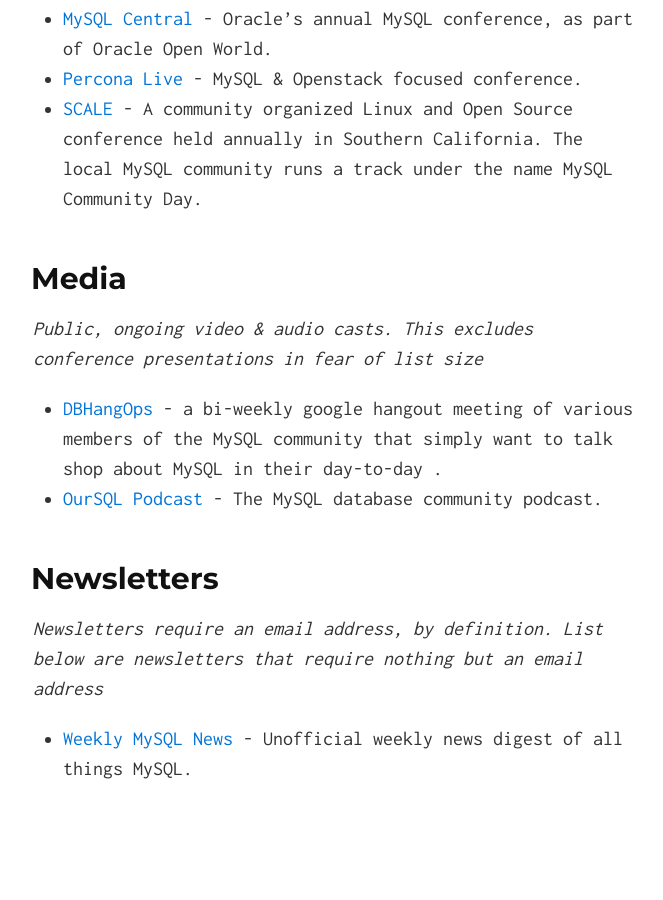
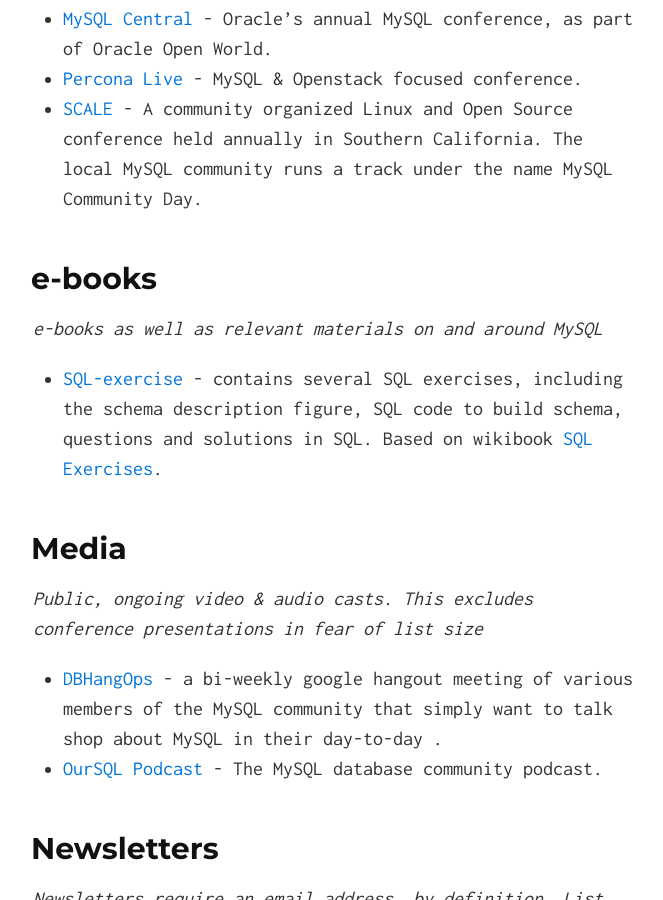
Before and after one commit to shlomi-noach/awesome-mysql, a Jekyll site: the page built from index.md, in a window 1280 px wide and 900 px high, scrolled down 7226 px. Shown: the whole window, without its empty margins (307-970 px from the left). Built offline with Jekyll 4.4.1, drawn with Linux system fonts in a browser that asks for light colours.

Commit message:
added an e-book and relevant materials

```diff
--- a/index.md
+++ b/index.md
@@ -186,6 +186,10 @@
 - [Percona Live](http://www.percona.com/live/conferences) - MySQL & Openstack focused conference.
 - [SCALE](https://www.socallinuxexpo.org) - A community organized Linux and Open Source conference held annually in Southern California. The local MySQL community runs a track under the name MySQL Community Day.
 
+##e-books
+*e-books as well as relevant materials on and around MySQL*
+
+- [SQL-exercise](https://github.com/XD-DENG/SQL-exercise) - contains several SQL exercises, including the schema description figure, SQL code to build schema, questions and solutions in SQL. Based on wikibook [SQL Exercises](https://en.wikibooks.org/wiki/SQL_Exercises).
 
 ## Media
 
```
